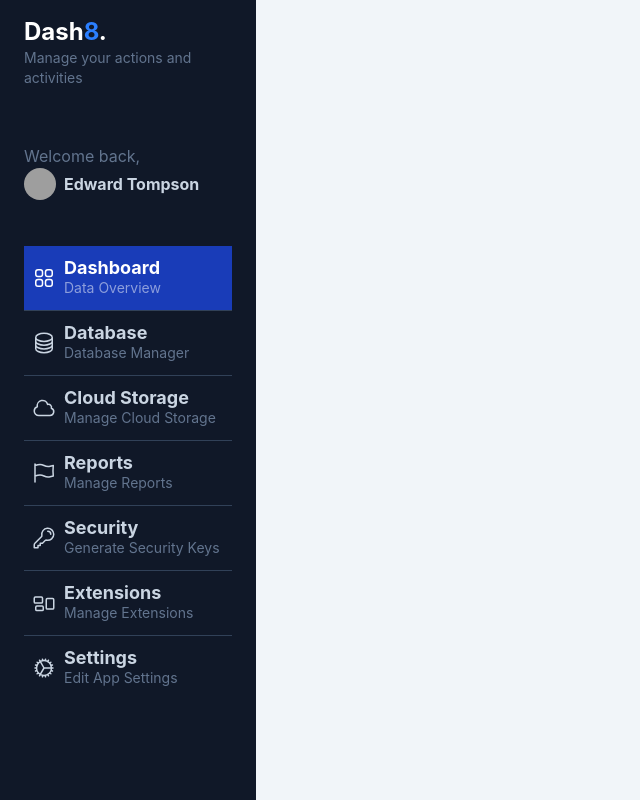
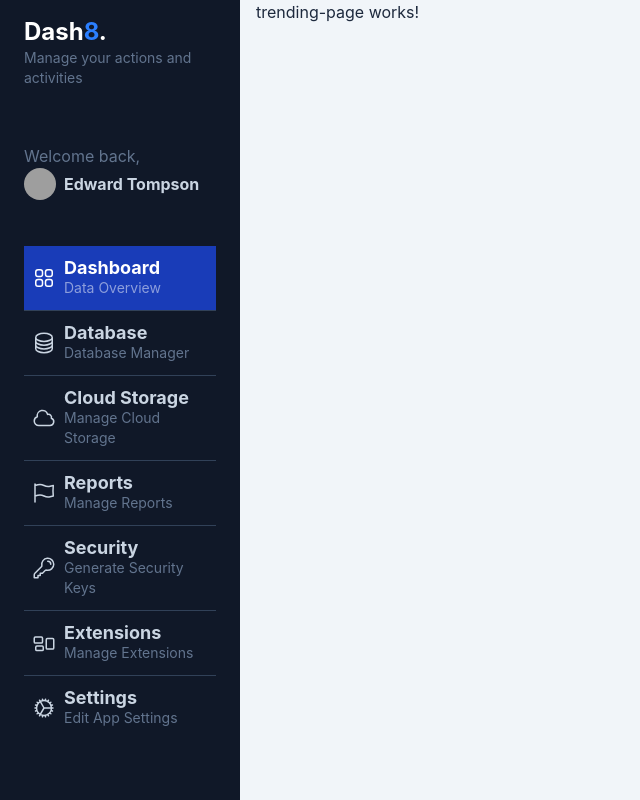
Before and after one commit to raulsr92/Project-rasr-gifsapp, an Angular app: page /dashboard/trending in a window 1280 px wide. Before the commit this address led to /dashboard. Shown: the whole page, without its empty margins (0-640 px from the left). Built offline with nearby package versions, Linux system fonts and the light colour scheme; grey boxes are pictures that could not be loaded.

Commit message:
Clase 70 : Rutas hijas

```diff
--- a/src/app/app.routes.ts
+++ b/src/app/app.routes.ts
@@ -5,7 +5,22 @@ export const routes: Routes = [
   {
     path: 'dashboard',
     loadComponent: () => import('./gifs/pages/dashboard-page/dashboard-page'),
+    children:[
+      {
+        path: 'trending',
+        loadComponent: () => import('./gifs/pages/trending-page/trending-page'),
+      },
+      {
+        path: 'search',
+        loadComponent: () => import('./gifs/pages/search-page/search-page'),
+      },
+      {
+        path: '**',
+        redirectTo:'trending',
+      }
+    ]
   },
+
   {
     path: '**',
     redirectTo:'dashboard',
--- a/src/app/gifs/pages/dashboard-page/dashboard-page.html
+++ b/src/app/gifs/pages/dashboard-page/dashboard-page.html
@@ -1,11 +1,19 @@
 
 <div class="bg-slate-100 overflow-y-scroll w-screen h-screen antialiased text-slate-300 selection:bg-blue-600 selection:text-white">
     <div class="flex flex-col relative w-screen">
-        <div id="menu" class="bg-gray-900 min-h-screen z-10 text-slate-300 w-64 fixed left-0 h-screen overflow-y-scroll">
+
+        <!--Dashborad lateral-->
+
+        <div id="menu" class="w-[240px] bg-gray-900 min-h-screen z-10 text-slate-300 fixed left-0 h-screen overflow-y-scroll">
+
+          <!--Logo-->
            <div id="logo" class="my-4 px-6">
             <h1 class="text-lg md:text-2xl font-bold text-white">Dash<span class="text-blue-500">8</span>.</h1>
             <p class="text-slate-500 text-sm">Manage your actions and activities</p>
            </div>
+
+          <!--Profile-->
+
            <div id="profile" class="px-6 py-10">
             <p class="text-slate-500">Welcome back,</p>
             <a href="#" class="inline-flex space-x-2 items-center">
@@ -17,6 +25,8 @@
                 </span>
                 </a>
            </div>
+
+          <!--Nav-->
            <div id="nav" class="w-full px-6">
             <a href="#" class="w-full px-2 inline-flex space-x-2 items-center border-b border-slate-700 py-3 bg-blue-800 hover:bg-white/5 transition ease-linear duration-150">
                 <div>
@@ -98,8 +108,14 @@
             </a>
 
            </div>
+
         </div>
 
+        <!--Dashborad lateral-->
+
+        <div class="ml-[240px] px-4 flex flex-col flex-1 h-full text-slate-800">
+          <router-outlet></router-outlet>
+        </div>
 
     </div>
 </div>
--- /dev/null
+++ b/src/app/gifs/pages/search-page/search-page.html
@@ -0,0 +1 @@
+<p>search-page works!</p>
--- /dev/null
+++ b/src/app/gifs/pages/search-page/search-page.ts
@@ -0,0 +1,8 @@
+import {  Component } from '@angular/core';
+
+@Component({
+  selector: 'app-search-page',
+  imports: [],
+  templateUrl: './search-page.html',
+})
+export default class SearchPage { }
--- /dev/null
+++ b/src/app/gifs/pages/trending-page/trending-page.html
@@ -0,0 +1 @@
+<p>trending-page works!</p>
--- /dev/null
+++ b/src/app/gifs/pages/trending-page/trending-page.ts
@@ -0,0 +1,8 @@
+import {  Component } from '@angular/core';
+
+@Component({
+  selector: 'app-trending-page',
+  imports: [],
+  templateUrl: './trending-page.html',
+})
+export default class TrendingPage { }
```
Also changed, not shown: src/app/gifs/pages/dashboard-page/dashboard-page.ts (+5 -2 lines).
